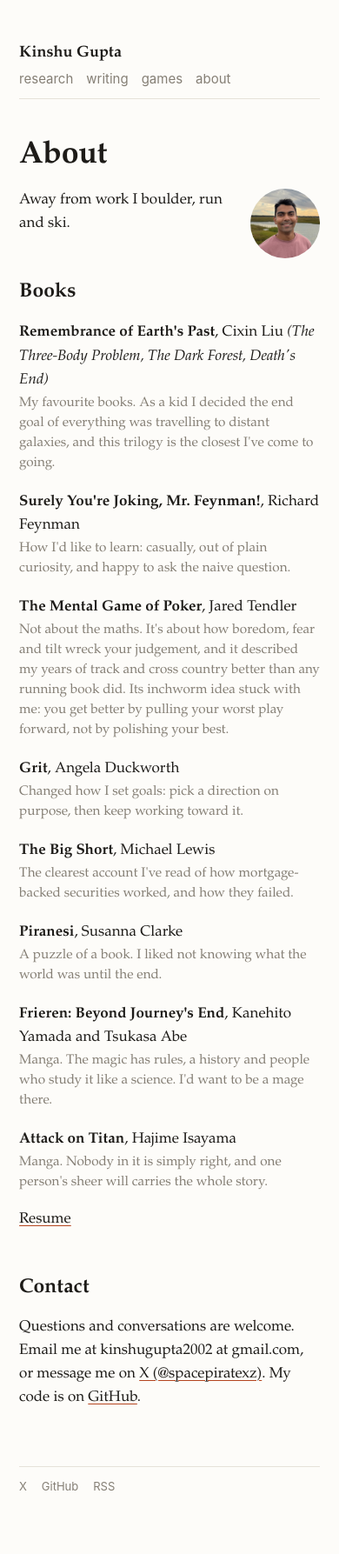
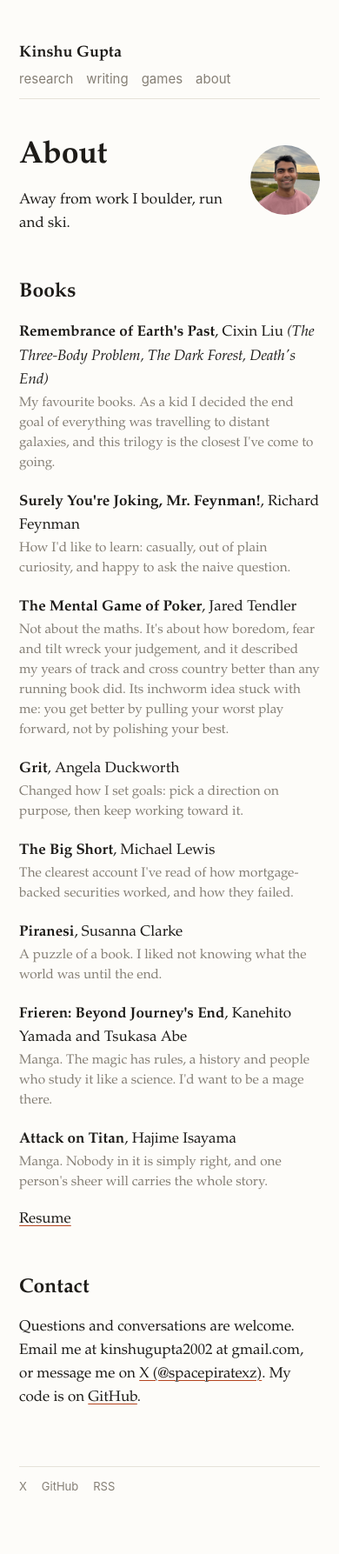
Before and after one commit to kinshu0/kinshu0.github.io, a Jekyll site: the page built from about.markdown, in a window 390 px wide. Shown: the whole page at 87% size. Built offline with Jekyll 4.4.1, drawn with Linux system fonts in a browser that asks for light colours.

Commit message:
About: photo lines up with the title on phones too (preview)
Co-Authored-By: Claude Fable 5.2 <noreply@anthropic.com>

```diff
--- a/assets/css/site.css
+++ b/assets/css/site.css
@@ -99,5 +99,6 @@ hr { border: 0; border-top: 1px solid var(--line); margin: 2.4em 0; }
   header nav { gap: 1em; }
   .hero { flex-direction: column-reverse; gap: 1.1em; }
   .avatar { width: 80px; height: 80px; margin: 0; }
+  .about-photo { margin: -50px 0 .6em 1em; }
   .entry img { width: 96px; height: 72px; }
 }
```
